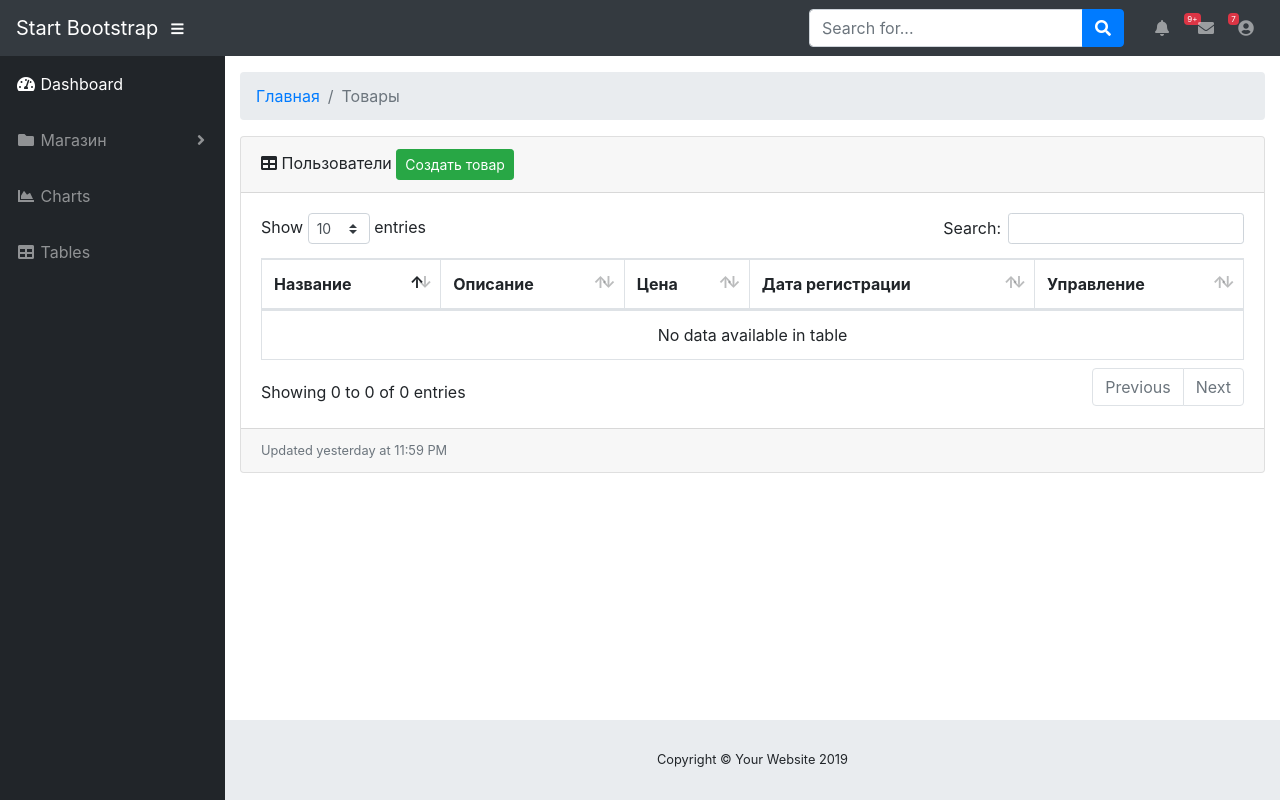
After one commit to k0v4back/shop-symfony, a Symfony app: template templates/admin/product/index.html.twig in a window 1280 px wide. The commit adds this page. Run offline with Twig, Linux system fonts and the light colour scheme; the template is opened without the code that fills it, so the values that code supplies are empty; some libraries are stand-ins or nearby versions.

Commit message:
View page for products

```diff
--- a/templates/admin-base.html.twig
+++ b/templates/admin-base.html.twig
@@ -104,7 +104,7 @@
             <div class="dropdown-menu" aria-labelledby="pagesDropdown">
                 <h6 class="dropdown-header">Главное</h6>
                 <a class="dropdown-item" href="{{ path('all_users') }}">Пользователи</a>
-                <a class="dropdown-item" href="register.html">Товары</a>
+                <a class="dropdown-item" href="{{ path('view_all_products') }}">Товары</a>
                 <div class="dropdown-divider"></div>
                 <h6 class="dropdown-header">Второстепенное:</h6>
                 <a class="dropdown-item" href="{{ path('view_all_tags') }}">Метки</a>
--- /dev/null
+++ b/templates/admin/product/index.html.twig
@@ -0,0 +1,60 @@
+{% extends 'admin-base.html.twig' %}
+
+{% block body %}
+    <ol class="breadcrumb">
+        <li class="breadcrumb-item">
+            <a href="{{ path('main_page') }}">Главная</a>
+        </li>
+        <li class="breadcrumb-item active">Товары</li>
+    </ol>
+
+    {% for message in app.flashes('success') %}
+        <div class="alert alert-success">
+            {{ message }}
+        </div>
+    {% endfor %}
+
+    {% for message in app.flashes('primary') %}
+        <div class="alert alert-primary">
+            {{ message }}
+        </div>
+    {% endfor %}
+
+    <!-- DataTables Example -->
+    <div class="card mb-3">
+        <div class="card-header">
+            <i class="fas fa-table"></i>
+            Пользователи     <a href=""><button class="btn btn-success btn-sm">Создать товар</button></a></div>
+        <div class="card-body">
+            <div class="table-responsive">
+                <table class="table table-bordered" id="dataTable" width="100%" cellspacing="0">
+                    <thead>
+                    <tr>
+                        <th>Название</th>
+                        <th>Описание</th>
+                        <th>Цена</th>
+                        <th scope="col">Дата регистрации</th>
+                        <th>Управление</th>
+                    </tr>
+                    </thead>
+                    <tbody>
+                    {% for product in products %}
+                        <tr>
+                            <td>{{ product.title }}</td>
+                            <td>{{ product.description|slice(0, 50) }}...</td>
+                            <td>{{ product.price }}</td>
+                            <td>{{ product.createdAt|date("m/d/Y") }}</td>
+                            <td>
+{#                                <a href="{{ path('view_product', {'id': product.id}) }}"><button class="btn btn-info btn-sm"><i class="fas fa-eye"></i></button></a>#}
+{#                                <a href="{{ path('edit_product', {'id': product.id}) }}"><button class="btn btn-success btn-sm"><i class="fas fa-pen"></i></button></a>#}
+{#                                <a href="{{ path('delete_product', {'id': product.id}) }}"><button class="btn btn-danger btn-sm"><i class="fas fa-trash-alt"></i></button></a>#}
+                            </td>
+                        </tr>
+                    {% endfor %}
+                    </tbody>
+                </table>
+            </div>
+        </div>
+        <div class="card-footer small text-muted">Updated yesterday at 11:59 PM</div>
+    </div>
+{% endblock %}
```
Also changed, not shown: src/Controller/admin/ProductController.php (added, +31 -0 lines).
